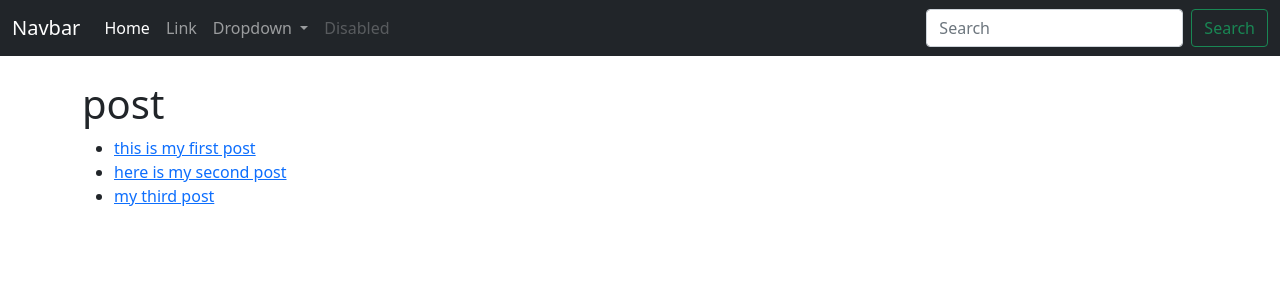
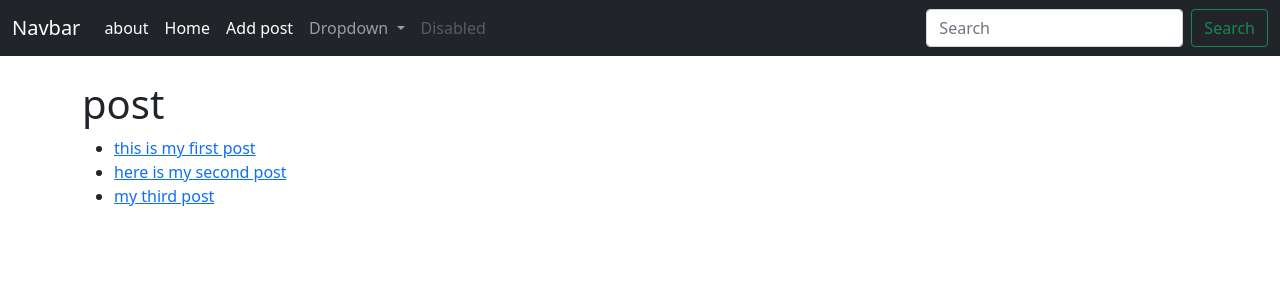
Before and after one commit to ghaidaareda/test, a Django app: page / in a window 1280 px wide. Shown: the top 300 px of the page. Run offline with Django 4.2, Linux system fonts and the light colour scheme; data comes from the database, SQL or seed files in the repository; both versions use the stored data as it was after the commit.

Commit message:
add-post

```diff
--- a/mylog/project/mommyblog/models.py
+++ b/mylog/project/mommyblog/models.py
@@ -1,10 +1,16 @@
 from django.db import models
 from django.contrib.auth.models import User
+from django.urls import reverse
 
 class Post(models.Model):
     title = models.CharField(max_length=255)
     author = models.ForeignKey(User, on_delete=models.CASCADE)
     body =  models.TextField()
 
+
+
     def __str__(self):
         return self.title + ' ' + 'by' + ' ' + str(self.author)
+
+    def get_absolute_url(self):
+        return reverse("article", args=(str(self.id)))
--- a/mylog/project/mommyblog/templates/base.html
+++ b/mylog/project/mommyblog/templates/base.html
@@ -23,10 +23,13 @@
     <div class="collapse navbar-collapse" id="navbarSupportedContent">
       <ul class="navbar-nav me-auto mb-2 mb-lg-0">
         <li class="nav-item">
+          <a class="nav-link active" aria-current="page" href="{% url 'about' %}">about</a>
+        </li>
+        <li class="nav-item">
           <a class="nav-link active" aria-current="page" href="{% url 'home' %}">Home</a>
         </li>
         <li class="nav-item">
-          <a class="nav-link" href="#">Link</a>
+          <a class="nav-link active" href="{% url 'add_post' %}">Add post</a>
         </li>
         <li class="nav-item dropdown">
           <a class="nav-link dropdown-toggle" href="#" id="navbarDropdown" role="button" data-bs-toggle="dropdown" aria-expanded="false">
--- a/mylog/project/mommyblog/urls.py
+++ b/mylog/project/mommyblog/urls.py
@@ -1,8 +1,10 @@
 from django.urls import path
 #from . import views
-from .views import HomeView, ArticleView
+from .views import HomeView, ArticleView, AddPostView, AboutBlogView
 urlpatterns = [
     #path("", views.home, name="home"),
     path('', HomeView.as_view(), name="home"),
-    path('article/<int:pk>', ArticleView.as_view(), name="article")
+    path('article/<int:pk>', ArticleView.as_view(), name="article"),
+    path('add_post', AddPostView.as_view(), name="add_post"),
+    path('about', AboutBlogView.as_view(), name="about"),
 ]
--- a/mylog/project/mommyblog/views.py
+++ b/mylog/project/mommyblog/views.py
@@ -1,6 +1,7 @@
 from django.shortcuts import render
-from django.views.generic import ListView, DetailView
+from django.views.generic import ListView, DetailView, CreateView
 from .models import Post
+from .forms import BlogPostForm
 #def home(request):
     #return render(request, 'home.html', {})
 class HomeView(ListView):
@@ -10,3 +11,12 @@ class HomeView(ListView):
 class ArticleView(DetailView):
     model = Post
     template_name ='article_details.html'
+
+class AddPostView(CreateView):
+    model = Post
+    form_class = BlogPostForm
+    template_name ='add_post.html'
+
+class AboutBlogView(ListView):
+    model = Post
+    template_name = 'about.html'
```
Also changed, not shown: mylog/project/mommyblog/templates/add_post.html (+15 -0 lines), mylog/project/db.sqlite3.
